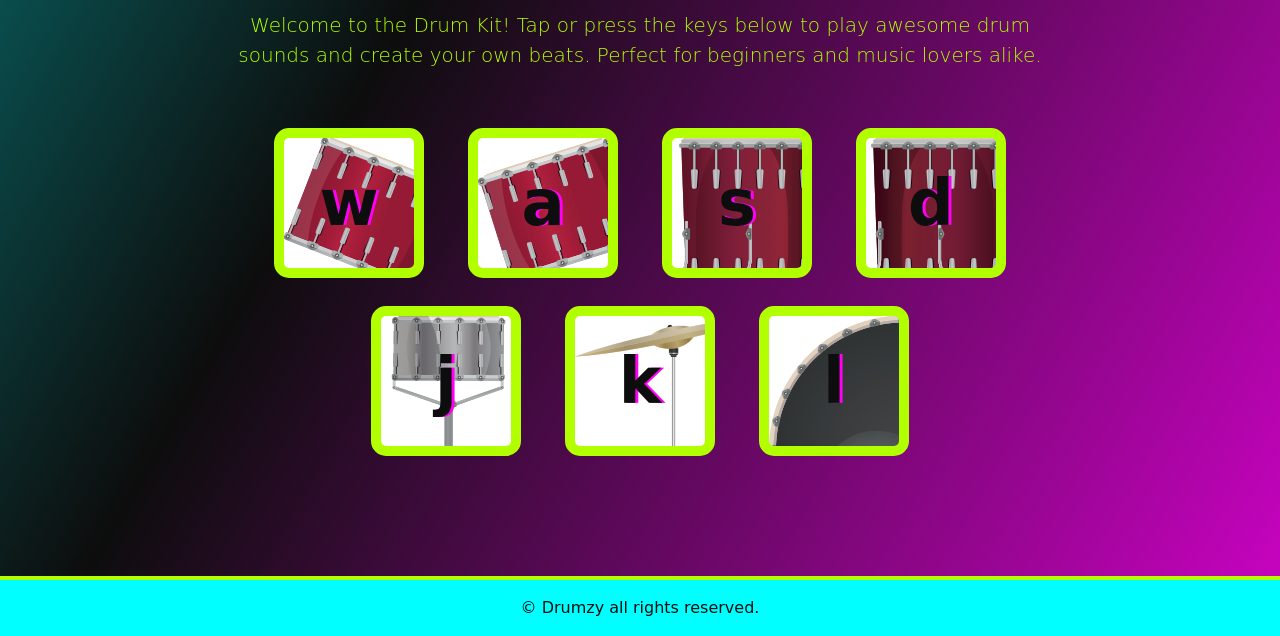
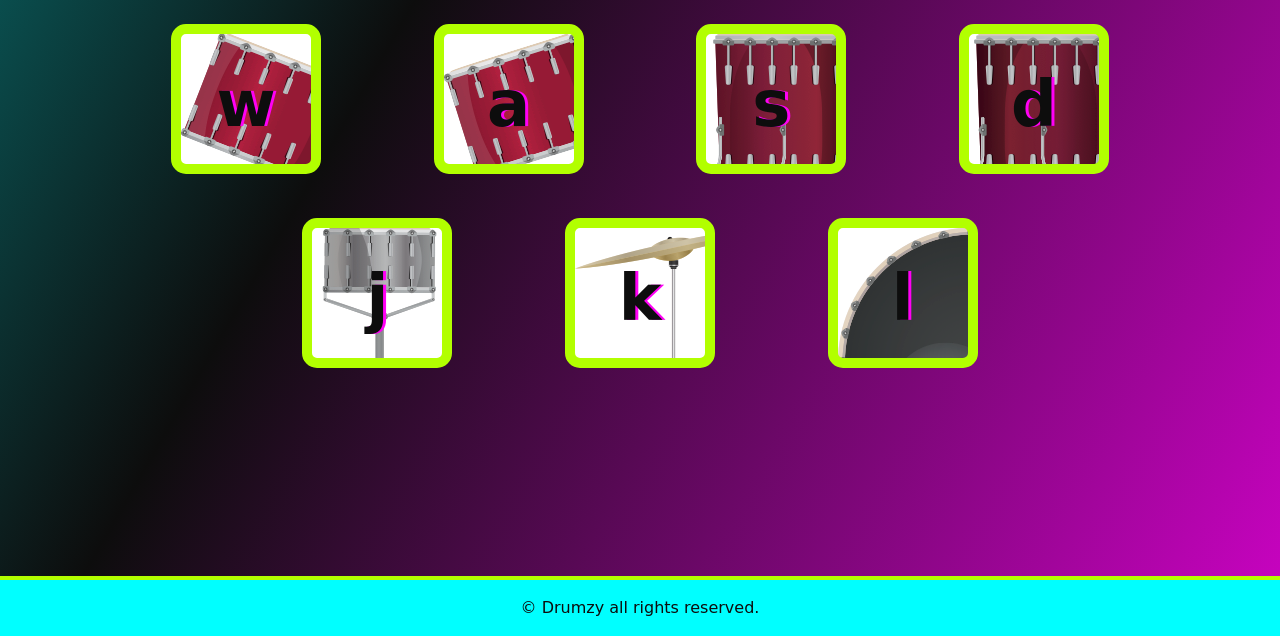
Before and after one commit to Kundan696922/drumzy, a plain HTML site: page Drumzy/index.html in a window 1280 px wide. Shown: the part 164-800 px from the top of the page. Drawn offline with nearby package versions, Linux system fonts and the light colour scheme.

Commit message:
Update index.html

```diff
--- a/Drumzy/index.html
+++ b/Drumzy/index.html
@@ -1,55 +1,53 @@
 <!DOCTYPE html>
-<html lang="en" dir="ltr">
+<html lang="en">
 
 <head>
-  <meta charset="utf-8">
+  <meta charset="UTF-8" />
+  <meta name="viewport" content="width=device-width, initial-scale=1.0" />
+  <link href="https://cdn.jsdelivr.net/npm/bootstrap@5.3.0/dist/css/bootstrap.min.css" rel="stylesheet" />
+  <link href="https://fonts.googleapis.com/css?family=Arvo" rel="stylesheet" />
+  <link rel="stylesheet" href="./styles.css" />
   <title>Drumzy</title>
-  <link href="https://cdn.jsdelivr.net/npm/bootstrap@5.3.0/dist/css/bootstrap.min.css" rel="stylesheet">
-  <link rel="stylesheet" href="styles.css">
-  <link href="https://fonts.googleapis.com/css?family=Arvo" rel="stylesheet">
 </head>
 
-<body class="d-flex flex-column min-vh-100 gradient-background">
-
-  <main class="container flex-grow-1 d-flex flex-column justify-content-center align-items-center py-5">
-    <h1 id="title" class="text-center mb-4">Drumzy 🥁</h1>
-
-    <p class="lead text-center mb-5 w-75 mx-auto">
-      Welcome to the Drum Kit! Tap or press the keys below to play awesome drum sounds and create your own beats.
-      Perfect for beginners and music lovers alike.
+<body class="gradient-background d-flex flex-column min-vh-100">
+  <div class="px-4 py-4 my-1 text-center flex-grow-1">
+    <h1 class="display-5 fw-bold title ">Drumzy 🥁</h1>
+    <div class="col-lg-10 mx-auto">
+      <p class="lead mb-4">
+        Welcome to the Drumzy a Drum Kit! Tap or press the keys below in keybaord to play awesome drum sounds.
       </p>
-
-    <div class="row justify-content-center text-center mb-5 w-75 mx-auto">
-      <div class="col-4 col-md-auto mb-2">
-        <button class="w drum">w</button>
+      <div class="row justify-content-center">
+        <div class="col-6 col-lg-3 d-flex justify-content-center mb-4">
+          <button type="button" class="btn btn-outline-primary drum w">w</button>
         </div>
-      <div class="col-4 col-md-auto mb-2">
-        <button class="a drum">a</button>
+        <div class="col-6 col-lg-3 d-flex justify-content-center mb-4">
+          <button type="button" class="btn btn-outline-primary drum a">a</button>
         </div>
-      <div class="col-4 col-md-auto mb-2">
-        <button class="s drum ">s</button>
+        <div class="col-6 col-lg-3 d-flex justify-content-center mb-4">
+          <button type="button" class="btn btn-outline-primary drum s">s</button>
         </div>
-      <div class="col-4 col-md-auto mb-2">
-        <button class="d drum ">d</button>
+        <div class="col-6 col-lg-3 d-flex justify-content-center mb-4">
+          <button type="button" class="btn btn-outline-primary drum d">d</button>
         </div>
-      <div class="col-4 col-md-auto mb-2">
-        <button class="j drum ">j</button>
+        <div class="col-6 col-lg-3 d-flex justify-content-center mb-4">
+          <button type="button" class="btn btn-outline-primary drum j">j</button>
         </div>
-      <div class="col-4 col-md-auto mb-2">
-        <button class="k drum ">k</button>
+        <div class="col-6 col-lg-3 d-flex justify-content-center mb-4">
+          <button type="button" class="btn btn-outline-primary drum k">k</button>
         </div>
-      <div class="col-4 col-md-auto mb-2">
-        <button class="l drum ">l</button>
+        <div class="col-6 col-lg-3 d-flex justify-content-center mb-4">
+          <button type="button" class="btn btn-outline-primary drum l">l</button>
+        </div>
+      </div>
     </div>
   </div>
 
-  </main>
-
-  <footer class="text-center py-3 mt-auto">
+  <footer class="text-center py-3 mt-auto footer">
     © Drumzy all rights reserved.
   </footer>
 
-  <script src="index.js" charset="utf-8"></script>
+  <script src="./index.js" charset="utf-8"></script>
 </body>
 
 </html>
```
Lines whose indentation alone changed are shown as unchanged.
